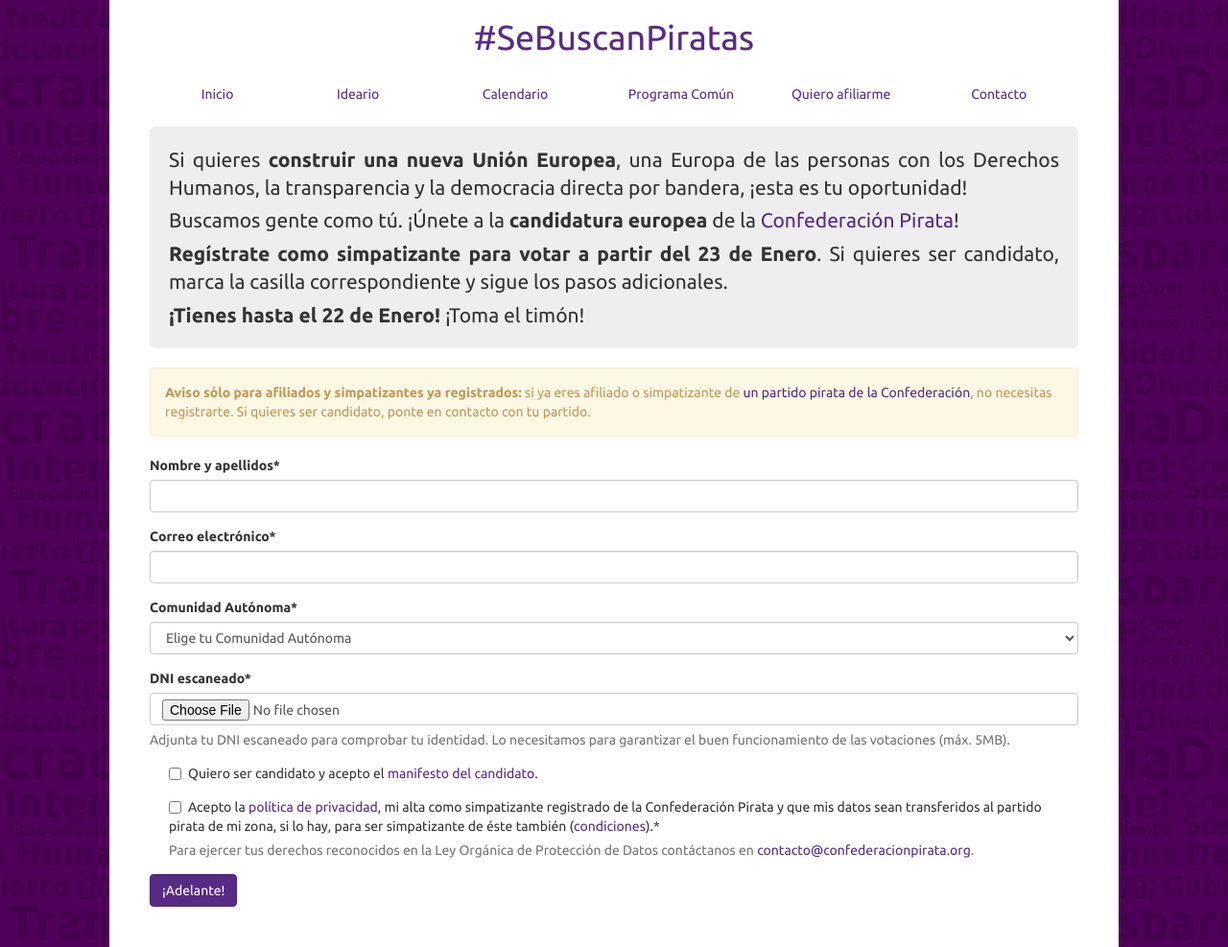
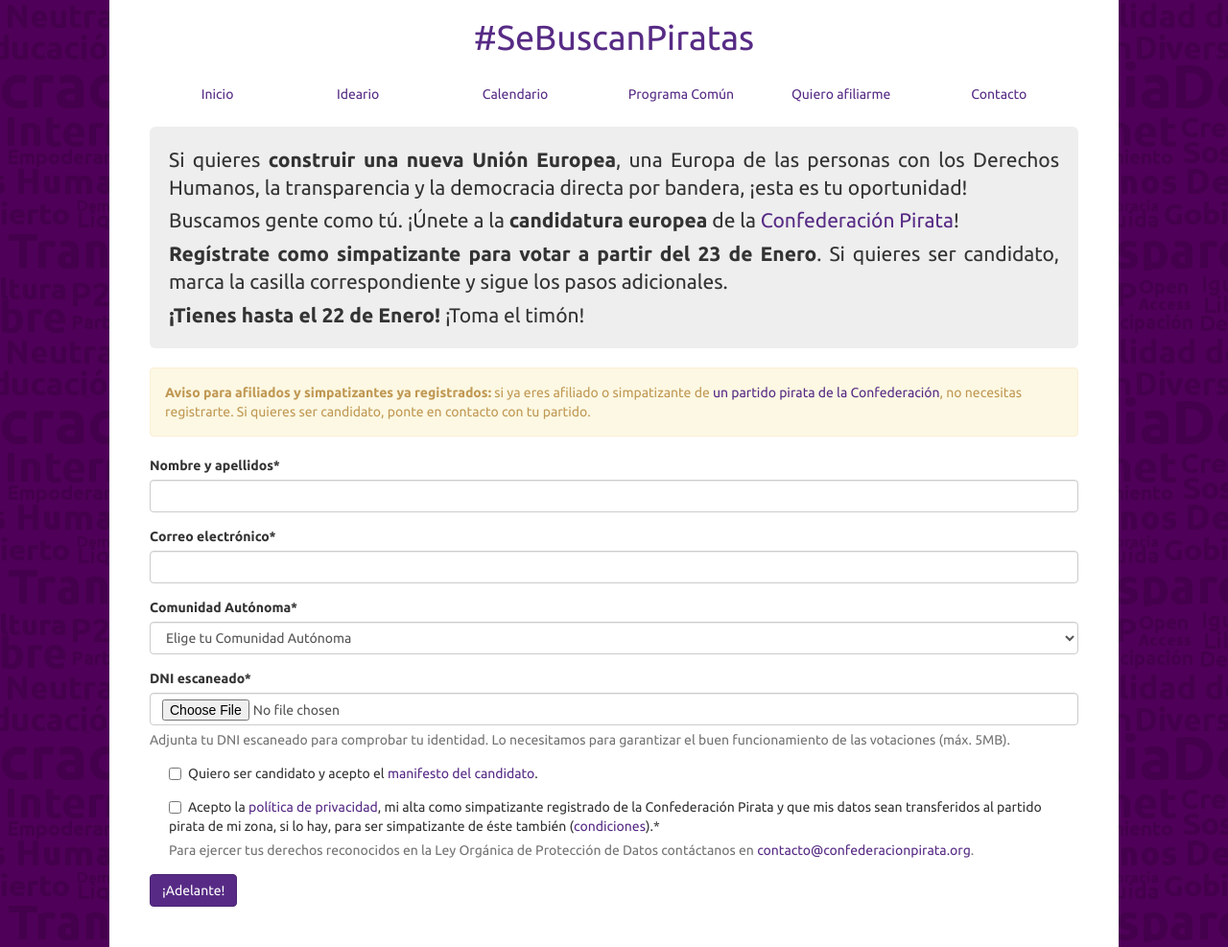
Before and after one commit to confederacion-pirata/bandera, a Django app: page / in a window 1280 px wide. Shown: the part 201-1188 px from the top of the page at 96% size. Run offline with Django 3.2, Linux system fonts and the light colour scheme; parts of the project's set-up code (start-up, migrations or seed data) failed here and were passed over; some libraries are stand-ins or nearby versions.

Commit message:
Better wording.

```diff
--- a/meme/templates/index.html
+++ b/meme/templates/index.html
@@ -12,6 +12,6 @@
 <p><strong>¡Tienes hasta el 22 de Enero!</strong> ¡Toma el timón!</p>
 {% endblock %}
 {% block content %}
-<div class="alert alert-warning"><strong>Aviso sólo para afiliados y simpatizantes ya registrados:</strong> si ya eres afiliado o simpatizante de <a href="/join-us">un partido pirata de la Confederación</a>, no necesitas registrarte. Si quieres ser candidato, ponte en contacto con tu partido.</div>
+<div class="alert alert-warning"><strong>Aviso para afiliados y simpatizantes ya registrados:</strong> si ya eres afiliado o simpatizante de <a href="/join-us">un partido pirata de la Confederación</a>, no necesitas registrarte. Si quieres ser candidato, ponte en contacto con tu partido.</div>
 {% crispy form %}
 {% endblock %}
```
